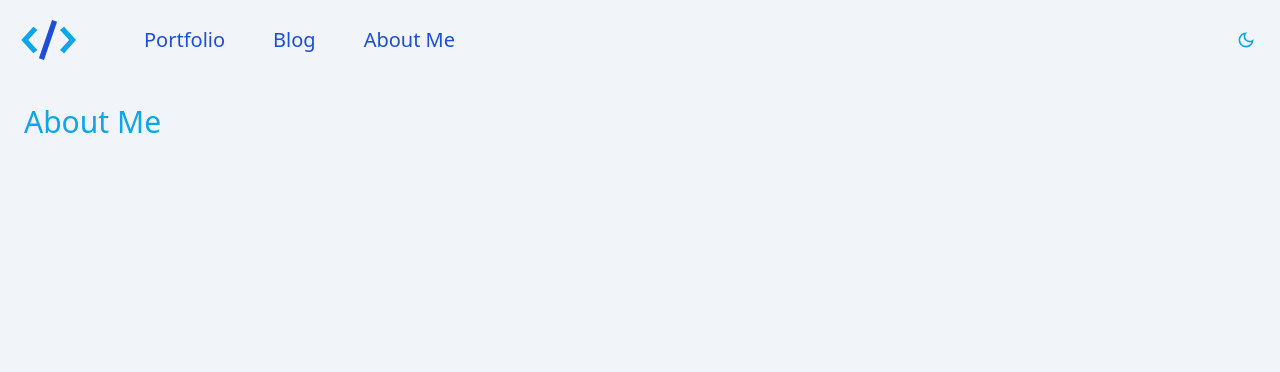
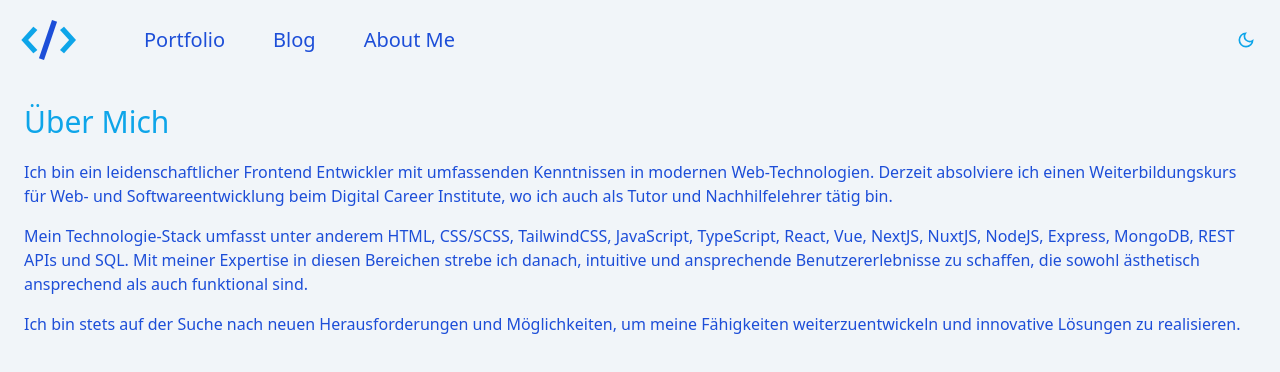
Before and after one commit to Dasajton/my-website, a Next.js app: page /about in a window 1280 px wide. Shown: the top 372 px of the page. Built offline with nearby package versions, Linux system fonts and the light colour scheme.

Commit message:
short text about me

```diff
--- a/app/about/page.tsx
+++ b/app/about/page.tsx
@@ -8,9 +8,30 @@ export const metadata: Metadata = {
 export default function About() {
   return (
     <div>
-      <h1 className="text-3xl font-medium text-sky-500 dark:text-blue-700">
-        About Me
+      <h1 className="mb-5 text-3xl font-medium text-sky-500 dark:text-blue-700">
+        Über Mich
       </h1>
+      <div className="flex flex-col space-y-4">
+        <p>
+          Ich bin ein leidenschaftlicher Frontend Entwickler mit umfassenden
+          Kenntnissen in modernen Web-Technologien. Derzeit absolviere ich einen
+          Weiterbildungskurs für Web- und Softwareentwicklung beim Digital
+          Career Institute, wo ich auch als Tutor und Nachhilfelehrer tätig bin.
+        </p>
+        <p>
+          Mein Technologie-Stack umfasst unter anderem HTML, CSS/SCSS,
+          TailwindCSS, JavaScript, TypeScript, React, Vue, NextJS, NuxtJS,
+          NodeJS, Express, MongoDB, REST APIs und SQL. Mit meiner Expertise in
+          diesen Bereichen strebe ich danach, intuitive und ansprechende
+          Benutzererlebnisse zu schaffen, die sowohl ästhetisch ansprechend als
+          auch funktional sind.
+        </p>
+        <p>
+          Ich bin stets auf der Suche nach neuen Herausforderungen und
+          Möglichkeiten, um meine Fähigkeiten weiterzuentwickeln und innovative
+          Lösungen zu realisieren.
+        </p>
+      </div>
     </div>
   );
 }
```
